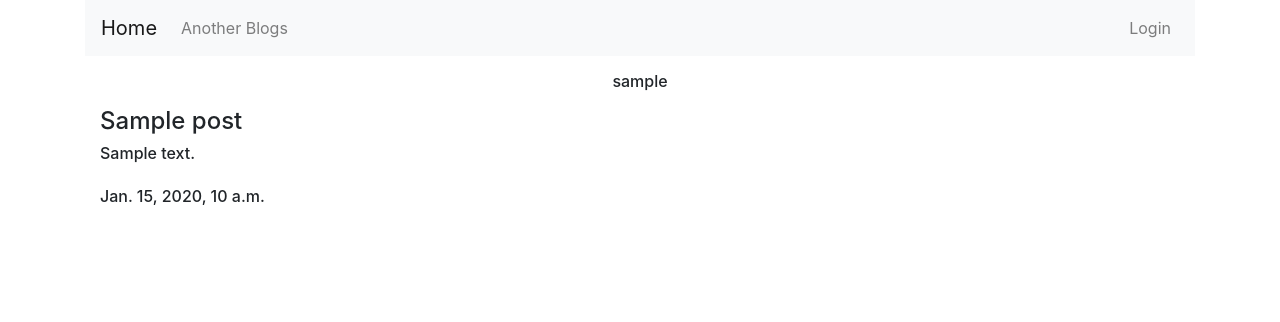
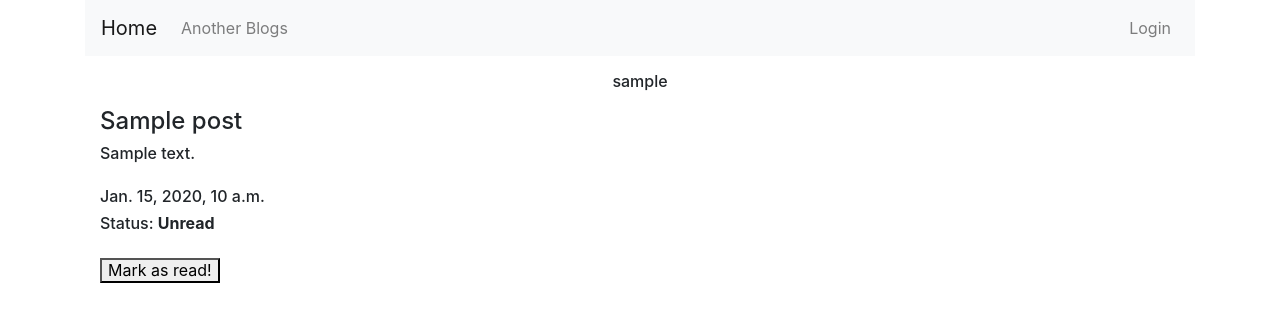
Before and after one commit to Seredyak1/blog_task, a Django app: page /posts/1/ in a window 1280 px wide. Shown: the top 322 px of the page. Run offline with Django 3.2, Linux system fonts and the light colour scheme; tables that the repository leaves empty hold one stand-in row (values such as "Sample post"); some libraries are stand-ins or nearby versions.

Commit message:
Added read/unread system for post model

```diff
--- a/blog/templates/blog/post_detail.html
+++ b/blog/templates/blog/post_detail.html
@@ -9,4 +9,11 @@
     <h4 class="mt-3">{{ post.title }}</h4>
     <h6>{{ post.body }}</h6>
     <h6 class="mt-4">{{ post.updated_at }}</h6>
+    {% if user in post.read_by.all %}
+        <h6>Status: <strong>Read</strong></h6>
+        <h6 class="mt-4"><a href="{% url 'post_unread' post.pk %}"><button>Mark as unread!</button></a></h6>
+    {% else %}
+        <h6>Status: <strong>Unread</strong></h6>
+        <h6 class="mt-4"><a href="{% url 'post_read' post.pk %}"><button>Mark as read!</button></a></h6>
+    {% endif %}
 {% endblock %}
--- a/blog/urls.py
+++ b/blog/urls.py
@@ -5,9 +5,11 @@ from . import views
 urlpatterns = [
     url(r'^/$', views.NewsLineView.as_view(), name='newsline'),
     url(r'^posts/(?P<pk>[0-9]+)/$', views.PostDetailView.as_view(), name='post_detail'),
+    url(r'^posts/(?P<pk>[0-9]+)/mark_as_read/$', views.MarkPostAsReadView.as_view(), name='post_read'),
+    url(r'^posts/(?P<pk>[0-9]+)/mark_as_unread/$', views.MarkPostAsUnread.as_view(), name='post_unread'),
     url(r'^blogs/$', views.BlogsListView.as_view(), name='blogs_list'),
     url(r'^blogs/my/$', views.MyBlogView.as_view(), name='blogs_my'),
     url(r'^blogs/(?P<pk>[0-9]+)/$', views.BlogDetailView.as_view(), name='blogs_detail'),
     url(r'^blog/(?P<pk>[0-9]+)/follow/', views.FollowToBlogView.as_view(), name='follow'),
-    url(r'^blog/(?P<pk>[0-9]+)/disfollow/', views.DisfollowToBlogView.as_view(), name='disfollow'),
+    url(r'^blog/(?P<pk>[0-9]+)/disfollow/', views.DisfollowFromBlogView.as_view(), name='disfollow'),
 ]
--- a/blog/views.py
+++ b/blog/views.py
@@ -25,6 +25,22 @@
 
     template_name = 'blog/post_detail.html'
     model = Post
+
+
+class MarkPostAsReadView(View):
+    def get(self, request, pk, *args, **kwargs):
+        post = get_object_or_404(Post, pk=pk)
+        post.read_by.add(request.user)
+        messages.success(request, "Post {} by {} is read!".format(post.pk, post.user))
+        return redirect('newsline')
+
+
+class MarkPostAsUnread(View):
+    def get(self, request, pk, *args, **kwargs):
+        post = get_object_or_404(Post, pk=pk)
+        post.read_by.remove(request.user)
+        messages.error(request, "Post {} by {} is unread!".format(post.pk, post.user))
+        return redirect('newsline')
 
 
 class MyBlogView(generic.ListView):
@@ -64,9 +80,11 @@
         return redirect('blogs_list')
 
 
-class DisfollowToBlogView(View):
+class DisfollowFromBlogView(View):
     def get(self, request, pk, *args, **kwargs):
         blog = get_object_or_404(Blog, pk=pk)
         blog.followers.remove(request.user.id)
+        for post in Post.objects.filter(blog=blog):
+            post.read_by.remove(request.user.id)
         messages.error(request, "You don't follow to {}".format(blog.user))
         return redirect('blogs_list')
```
Also changed, not shown: blog/templates/blog/newsline.html (+7 -0 lines).
